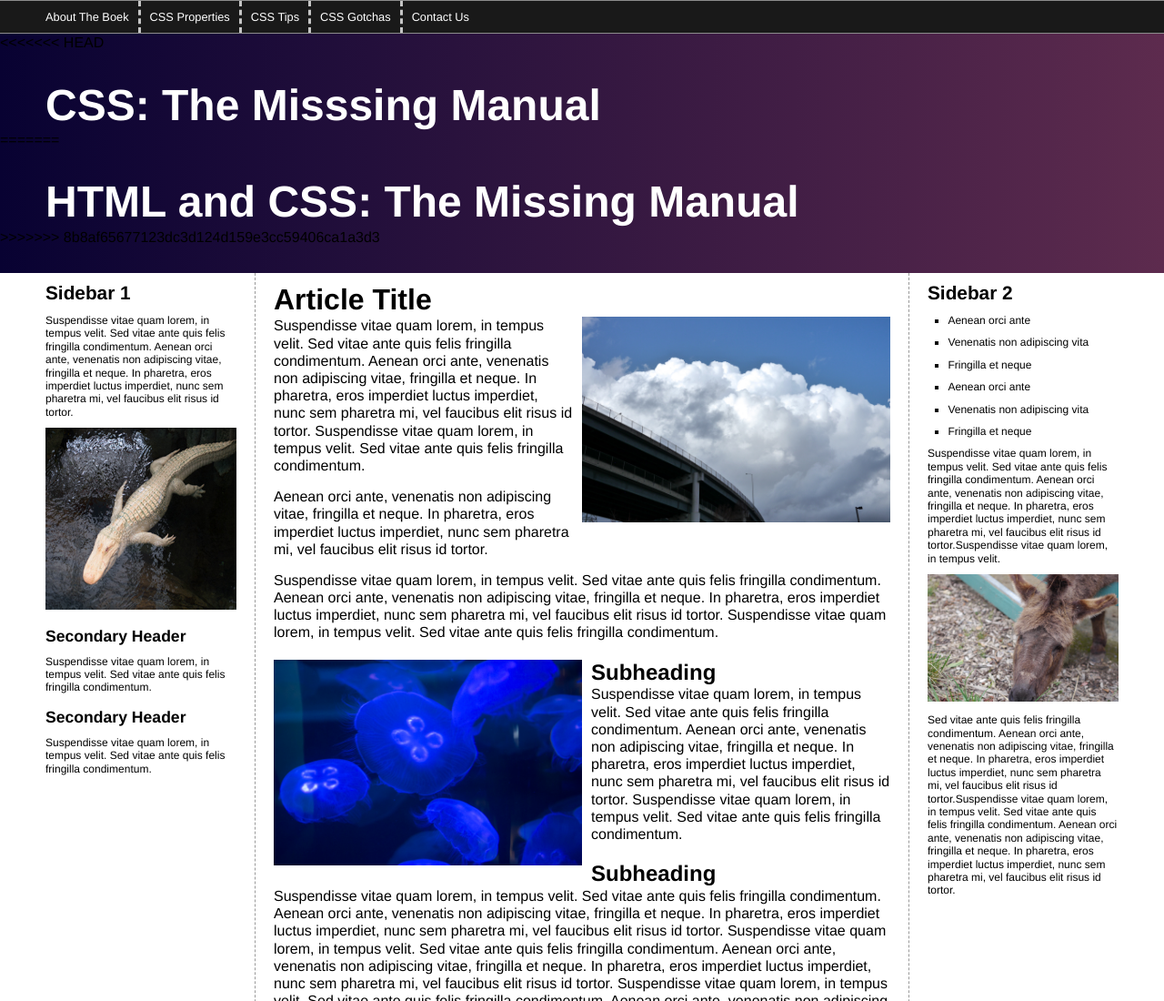
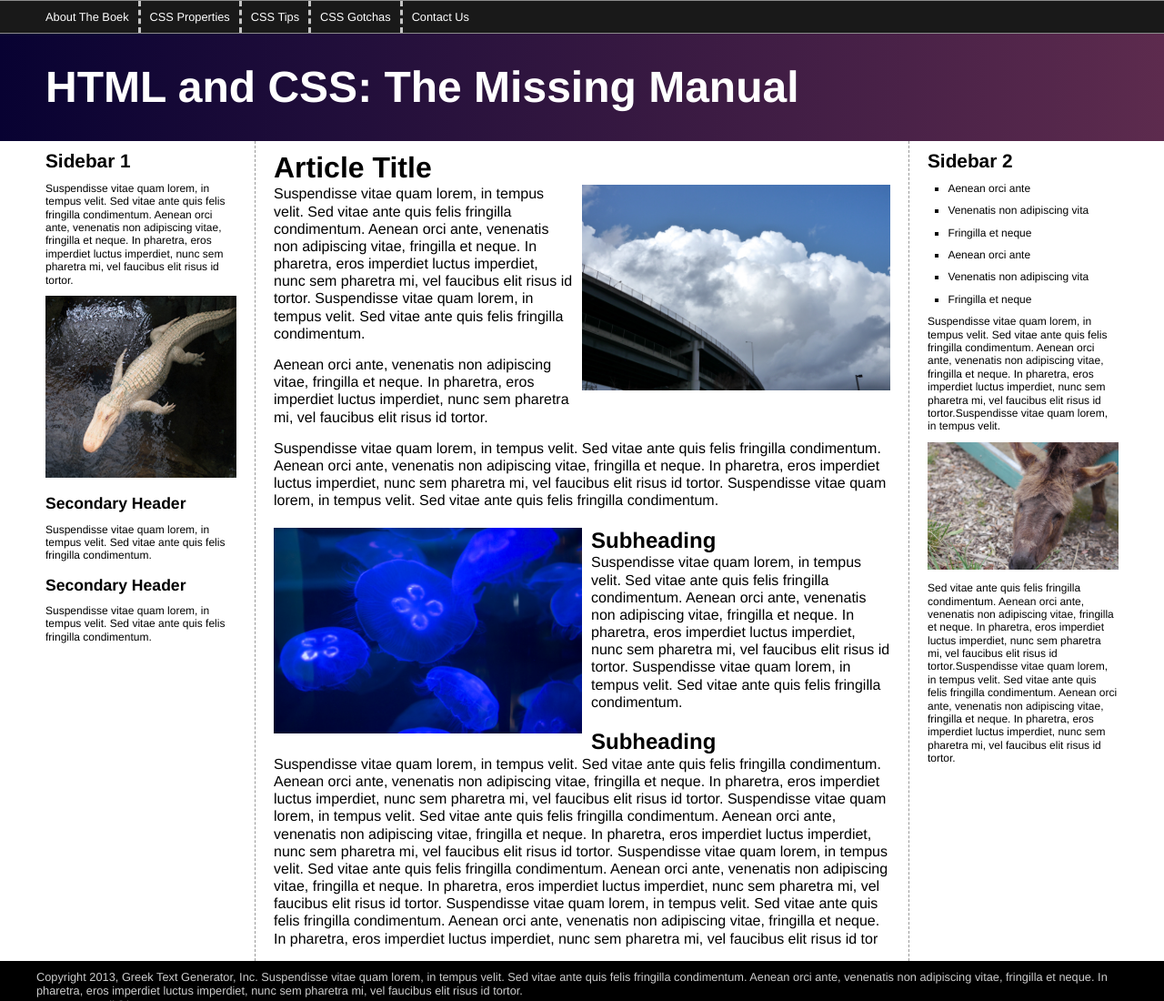
Before and after one commit to valdc85/lesDW2, a plain HTML site: page html/index.html in a window 1280 px wide. Shown: the top 1100 px of the page at 91% size. Drawn offline with Linux system fonts and the light colour scheme.

Commit message:
fixing merge conflict

```diff
--- a/html/index.html
+++ b/html/index.html
@@ -19,11 +19,7 @@
             <li><a href="#">Contact Us</a></li>
           </ul>
         </nav>
-<<<<<<< HEAD
-        <h1>CSS: The Misssing Manual</h1>
-=======
         <h1>HTML and CSS: The Missing Manual</h1>
->>>>>>> 8b8af65677123dc3d124d159e3cc59406ca1a3d3
       </header>
       <div class="contentWrapper">
         <div class="columnWrapper">
```
